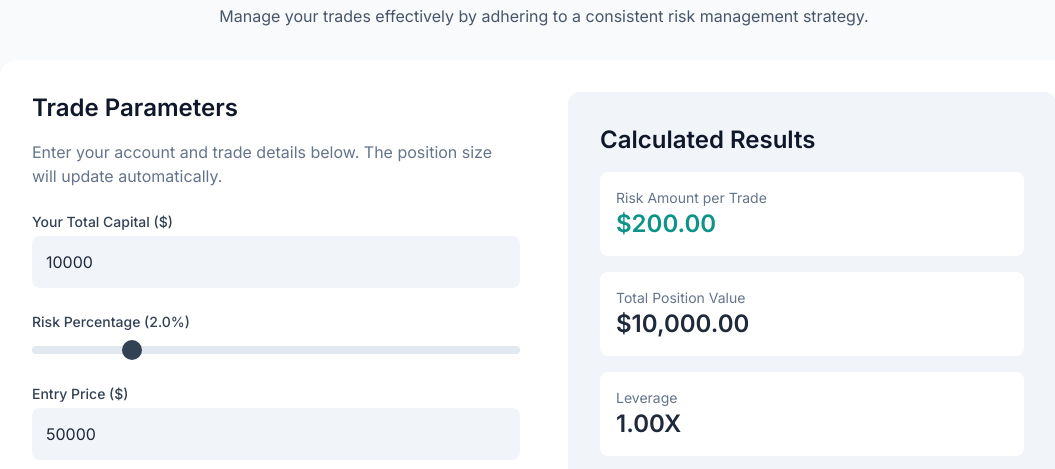
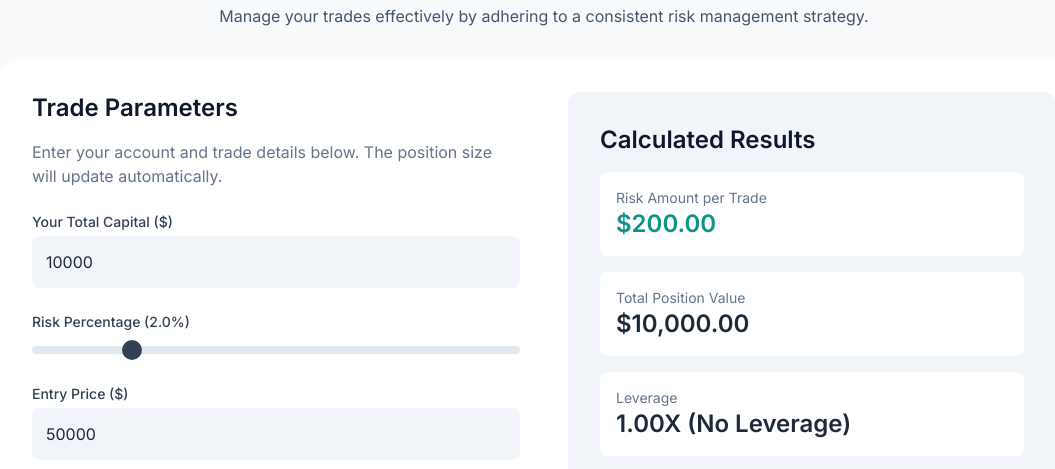
Before and after one commit to MMilyani/Crypto-Position-Size-Calculator, a plain HTML site: page index.html in a window 1280 px wide. Shown: the part 76-545 px from the top of the page, without its empty margins (96-1151 px from the left). Drawn offline with nearby package versions, Linux system fonts and the light colour scheme.

Commit message:
Update index.html
Adjusted Leverage section to show "No Leverage" for amounts equal and less to 1.00X

```diff
--- a/index.html
+++ b/index.html
@@ -187,7 +187,13 @@
 
             riskAmountDisplayEl.textContent = formatCurrency(riskAmount);
             positionValueDisplayEl.textContent = formatCurrency(positionValue);
-            leverageDisplayEl.textContent = leverage.toFixed(2) + 'X';
+
+            // Updated leverage display logic
+            if (leverage <= 1) {
+                leverageDisplayEl.textContent = "1.00X (No Leverage)";
+            } else {
+                leverageDisplayEl.textContent = leverage.toFixed(2) + 'X';
+            }
 
             if (riskPerUnit > 0) {
                  positionSizeDisplayEl.textContent = positionSize.toFixed(4);
```
